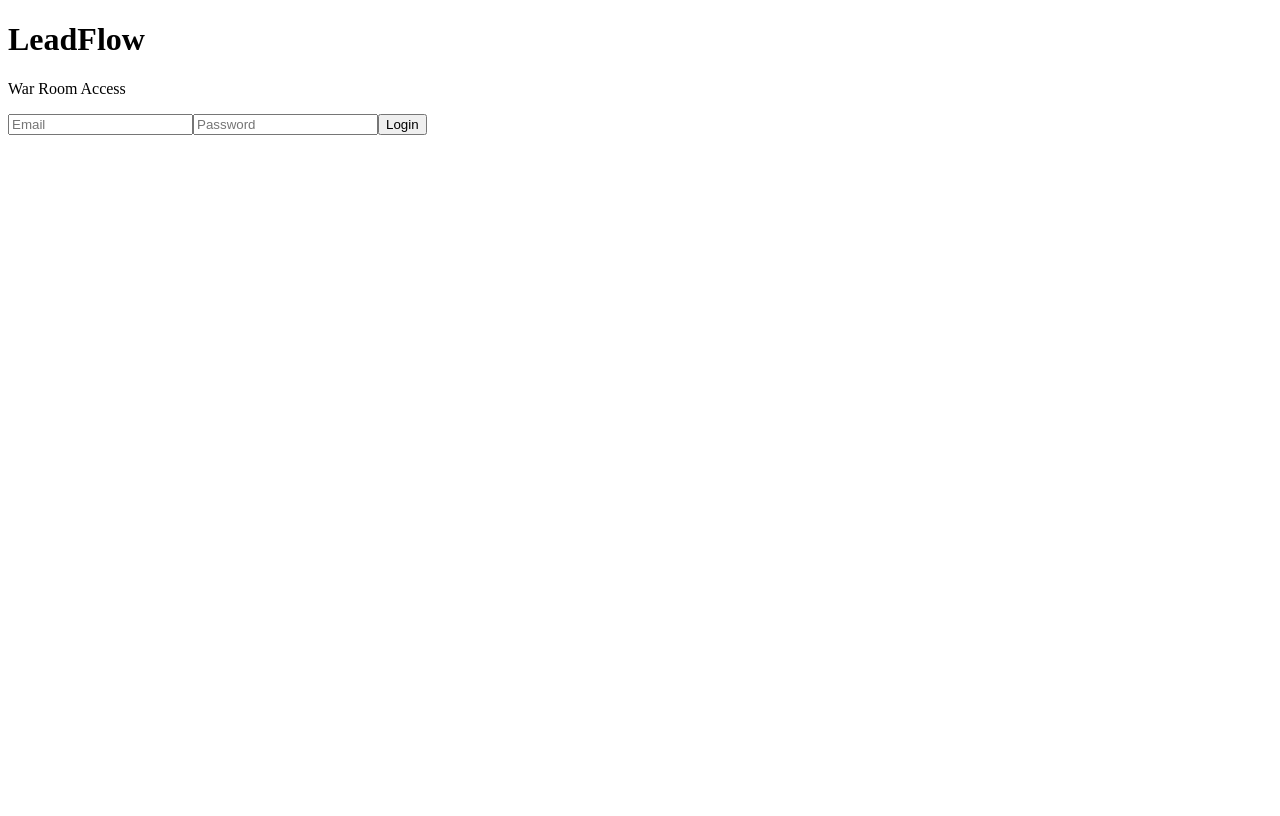
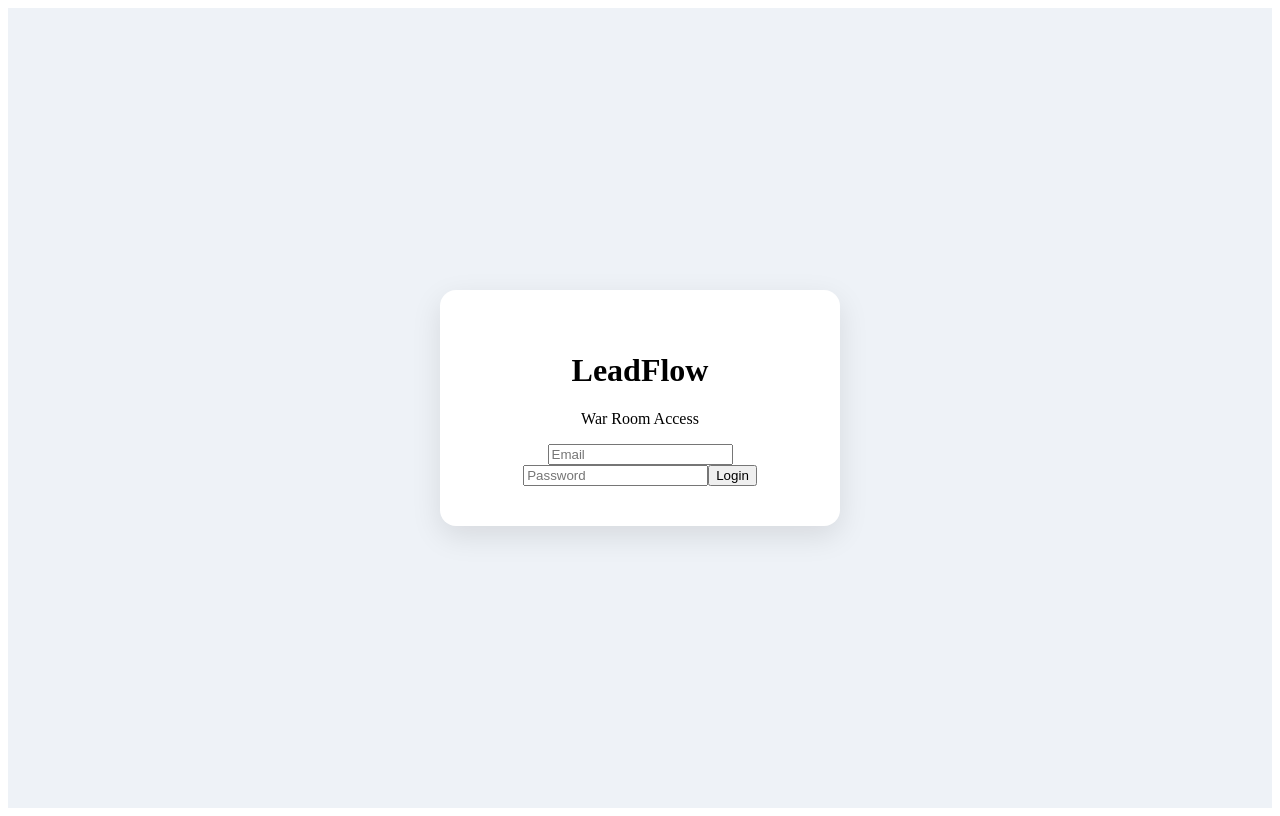
Before and after one commit to stirr3dz3phyr-ship-it/LeadFlow-WarMachine, a React (Vite) app: page / in a window 1280 px wide. Built offline with nearby package versions, Linux system fonts and the light colour scheme.

Commit message:
Update styles.css

```diff
--- a/src/styles.css
+++ b/src/styles.css
@@ -1,14 +1,16 @@
-.dashboard {
-  padding: 40px;
-  font-family: Arial;
+.app {
+  height: 100vh;
+  display: flex;
+  justify-content: center;
+  align-items: center;
   background: #eef2f7;
-  min-height: 100vh;
 }
 
-.card {
+.login-card {
   background: white;
-  padding: 20px;
-  border-radius: 12px;
-  margin-top: 20px;
-  box-shadow: 0 10px 20px rgba(0,0,0,0.08);
+  padding: 40px;
+  border-radius: 16px;
+  width: 320px;
+  box-shadow: 0 10px 30px rgba(0,0,0,0.1);
+  text-align: center;
 }
```
